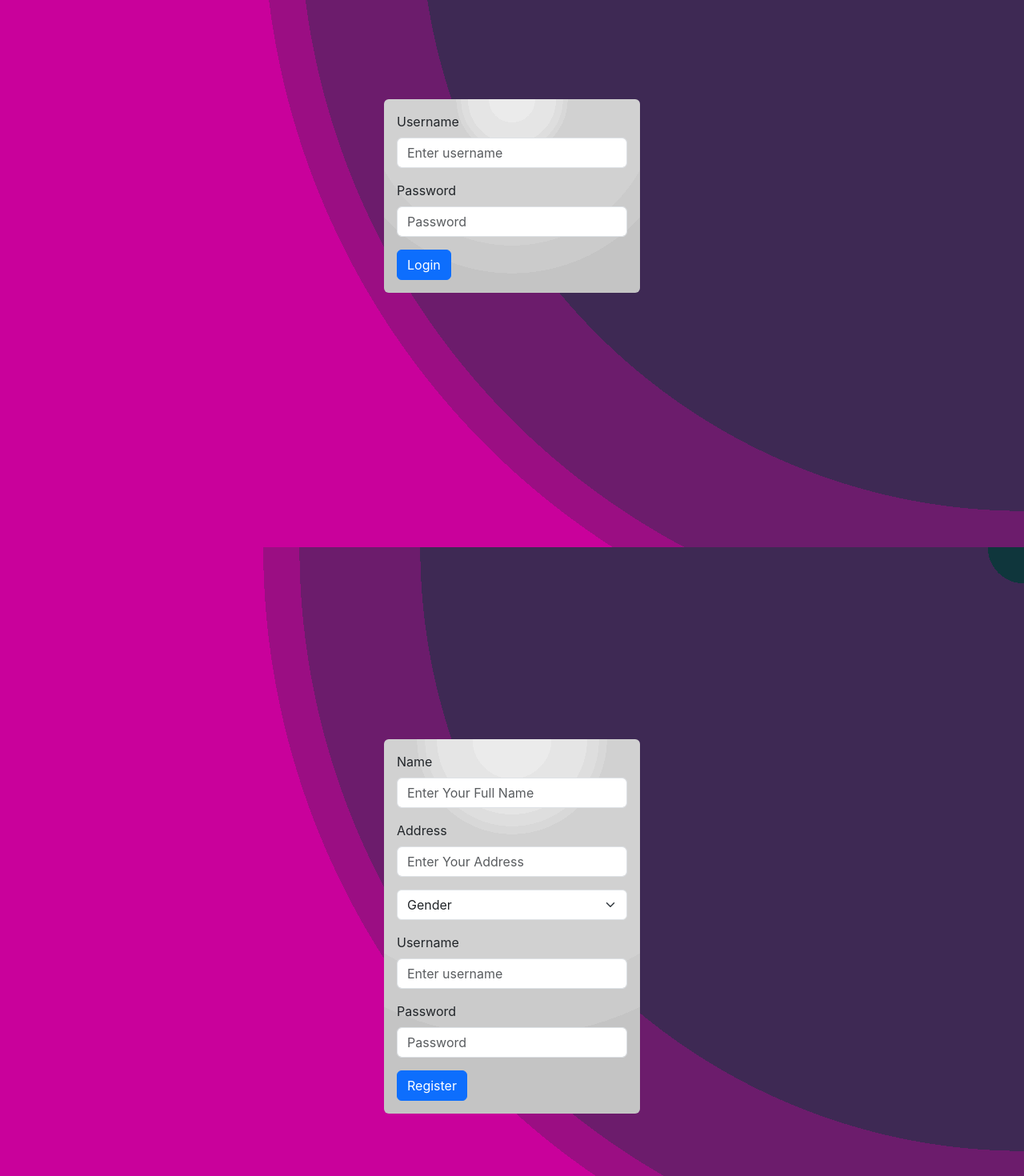
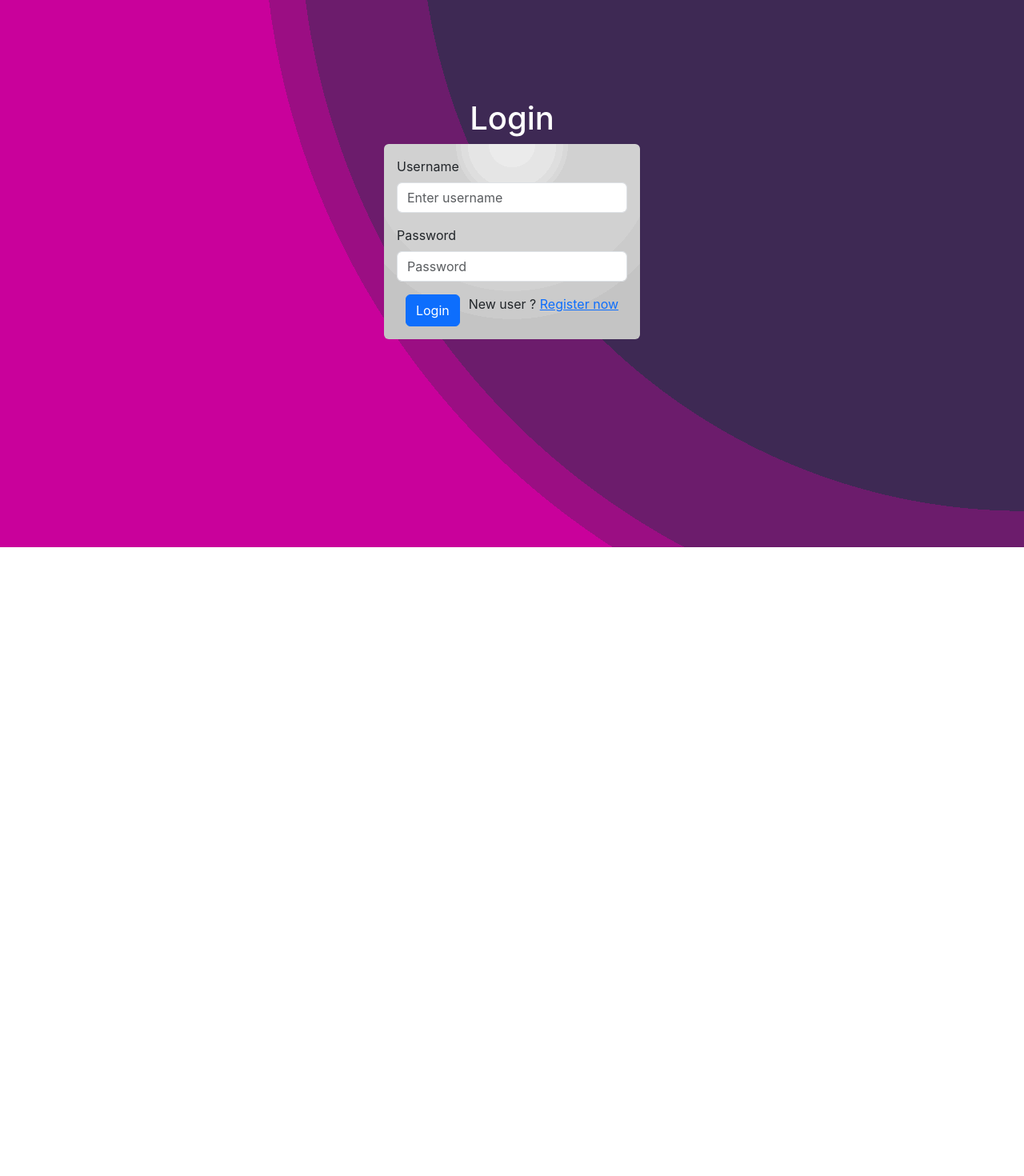
Before and after one commit to PrajwalVK7/secure-login-system-frontend, a React (Create React App) app: page / in a window 1280 px wide. Shown: the part 116-1586 px from the top of the page at 80% size. After the commit the page ends 800 px from the top, so only its background shows below. Built offline with nearby package versions, Linux system fonts and the light colour scheme.

Commit message:
User registration and Login, completed

```diff
--- a/package.json
+++ b/package.json
@@ -15,6 +15,7 @@
     "react": "^18.2.0",
     "react-bootstrap": "^2.10.2",
     "react-dom": "^18.2.0",
+    "react-router-dom": "^6.22.3",
     "react-scripts": "5.0.1",
     "typescript": "^4.9.5",
     "web-vitals": "^2.1.4"
--- a/src/App.tsx
+++ b/src/App.tsx
@@ -1,12 +1,16 @@
 import React from 'react';
 import Login from './components/Login';
 import Register from './components/Register';
+import { Route, Routes } from 'react-router';
 
 function App() {
   return (
     <>
-    <Login/>
-    <Register/>
+
+    <Routes>
+      <Route path='/' element={<Login/>}/>
+      <Route path='/register' element={<Register/>}/>
+    </Routes>
 
     </>
   );
--- a/src/components/Login.tsx
+++ b/src/components/Login.tsx
@@ -3,6 +3,7 @@ import './style.css'
 import Button from 'react-bootstrap/Button';
 import Form from 'react-bootstrap/Form';
 import { loginAPI } from '../services/allAPI';
+import { Link } from 'react-router-dom';
 
 interface Logindata{
     username:String;
@@ -29,12 +30,16 @@ function Login() {
                 alert("Login sucessfull");
                 sessionStorage.setItem("token",result.data.token)
             }
+            else{
+                alert(result.response.data)
+            }
         }
 
     }
     return (
         <div className='login-root d-flex justify-content-center align-items-center' style={{ height: '100vh' }}>
             <div  style={{height:'20rem',width:'20rem'}}  >
+            <h1 className='text-center text-white'>Login</h1>
                     <Form className='p-3 rounded container ' onSubmit={handleLogin}>
                         <Form.Group className="mb-3" >
                             <Form.Label>Username</Form.Label>
@@ -46,9 +51,14 @@ function Login() {
                             <Form.Control onChange={(e)=>setFormData({...formData,password:e.target.value})} type="password" placeholder="Password" />
                         </Form.Group>
 
+                        <div className='d-flex justify-content-evenly'>
                         <Button variant="primary" type="submit">
                             Login
                         </Button>
+                        <div>
+                        <p>New user ? <span className='text-primary'><Link to={'/register'}><a >Register now</a></Link></span></p>
+                    </div>
+                        </div>
                     </Form>
             </div>
 
--- a/src/components/Register.tsx
+++ b/src/components/Register.tsx
@@ -2,6 +2,7 @@ import React, { useState } from 'react'
 import Button from 'react-bootstrap/Button';
 import Form from 'react-bootstrap/Form';
 import { registerUserAPI } from '../services/allAPI';
+import { Link, useNavigate } from 'react-router-dom';
 
 interface RegisterData {
     name:String;
@@ -13,6 +14,7 @@ interface RegisterData {
 }
 function Register() {
 
+    const navigate = useNavigate()
     const [formData, setFormData] = useState<RegisterData>({
         name: "",
         address: "",
@@ -34,6 +36,8 @@ function Register() {
 
             if(result.status===200){
                 alert(result.data)
+                navigate('/')
+
             }
             else{
                 if(result.response.data.errors&&result.response.data.errors.length>0){
@@ -51,8 +55,10 @@ function Register() {
 
 
     return (
-        <div className='login-root d-flex justify-content-center align-items-center' style={{ height: '100vh' }}>
-            <div style={{ height: '20rem', width: '20rem' }}  >
+        <div className='  login-root d-flex justify-content-center align-items-center' style={{ height: '100vh' }}>
+            <div className='container' style={{  width: '30rem' }}  >
+            <h1 className='text-center text-white'>Signu up</h1>
+
             <Form className="p-3 rounded container" onSubmit={handleRegister}>
                     <Form.Group className="mb-3" controlId="formBasicEmail">
                         <Form.Label>Name</Form.Label>
@@ -77,9 +83,15 @@ function Register() {
                         <Form.Control onChange={(e)=>setFormData({...formData,password:e.target.value})}  type="password" placeholder="Password" />
                     </Form.Group>
 
+                    <div className='d-flex justify-content-evenly '>
                     <Button variant="primary" type="submit">
                         Register
                     </Button>
+
+                    <div>
+                        <p>Already have account? <span className='text-primary'><Link to={'/'}><a >Login now</a></Link></span></p>
+                    </div>
+                    </div>
                 </Form>
             </div>
 
--- a/src/index.css
+++ b/src/index.css
@@ -5,6 +5,8 @@ body {
     sans-serif;
   -webkit-font-smoothing: antialiased;
   -moz-osx-font-smoothing: grayscale;
+  box-sizing: border-box;
+
 }
 
 code {
--- a/src/index.tsx
+++ b/src/index.tsx
@@ -3,13 +3,15 @@ import ReactDOM from 'react-dom/client';
 import './index.css';
 import App from './App';
 import reportWebVitals from './reportWebVitals';
-
+import { BrowserRouter } from 'react-router-dom';
 const root = ReactDOM.createRoot(
   document.getElementById('root') as HTMLElement
 );
 root.render(
   <React.StrictMode>
+    <BrowserRouter>
     <App />
+    </BrowserRouter>
   </React.StrictMode>
 );
 
```
Also changed, not shown: 1 other file (tests, documents, lock files or other folders).
